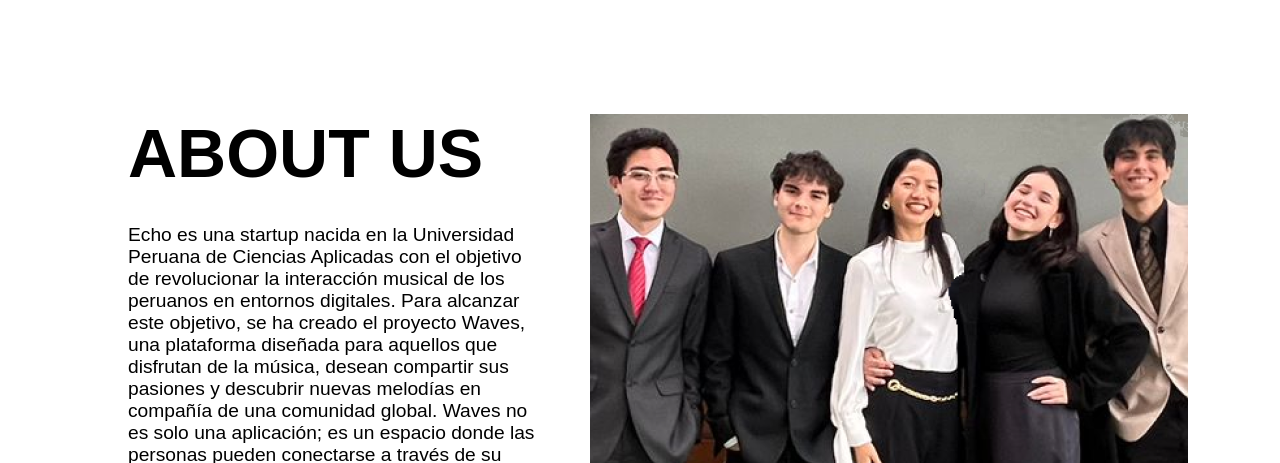
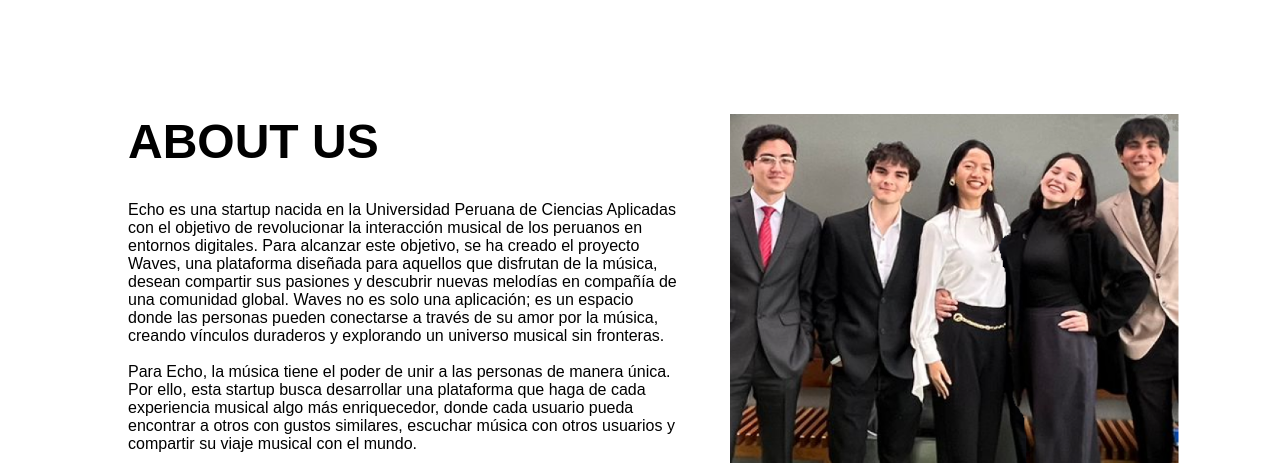
Before and after one commit to kistoo/Raves-challenge, a website: page public/index.html in a window 1280 px wide. Shown: the part 2270-2733 px from the top of the page. Drawn offline with Linux system fonts and the light colour scheme; a web font is replaced by a local one.

Commit message:
Add responsive configuration for about us section

```diff
--- a/public/assets/styles/landing-page.css
+++ b/public/assets/styles/landing-page.css
@@ -429,7 +429,12 @@
         width: 270px;
     }
 
-    /* Contact us section */
+    /* About us Section */
+    .about-us-section>img {
+        height: 550px;
+    }
+
+    /* Contact us Section */
     .contact-us-section {
         height: 70vh;
     }
@@ -473,6 +478,17 @@
 
     .download-section p {
         font-size: 1rem;
+    }
+
+    /* About us Section */
+    .about-us-section>img {
+        height: 450px;
+    }
+    .about-us-section p {
+        font-size: 1rem;
+    }
+    .about-us-section h2 {
+        font-size: 3rem;
     }
 }
 
```
